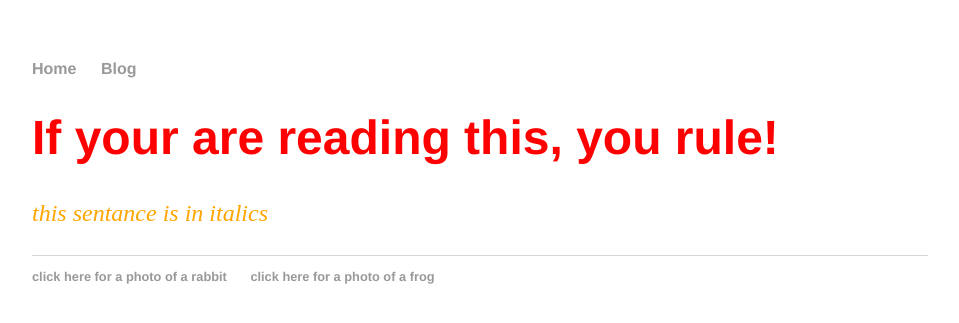
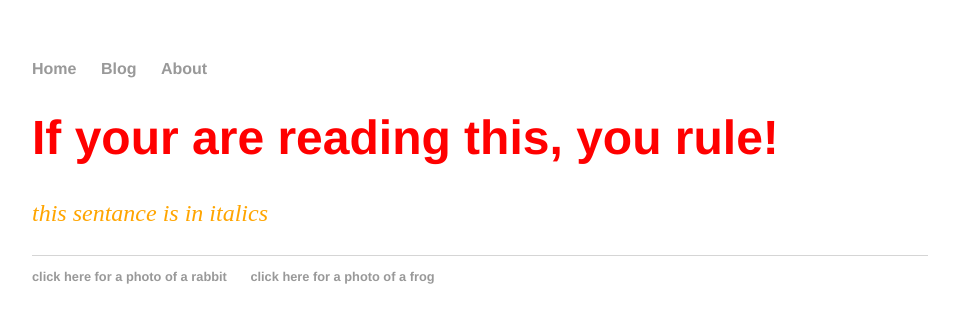
Before and after one commit to NorthWal/northwal.github.io, a Jekyll site: the page built from index.html, in a window 1280 px wide. Shown: the top 323 px of the page, without its empty margins (160-1119 px from the left). Built offline with Jekyll 4.4.1, drawn with Linux system fonts in a browser that asks for light colours.

Commit message:
Update default.html

```diff
--- a/_layouts/default.html
+++ b/_layouts/default.html
@@ -10,6 +10,7 @@
       <ul>
         <li><a href="/">Home</a></li>
         <li><a href="/blog">Blog</a></li>
+        <li><a hred="/about">About</a></li>
       </ul>
     </nav>
     <div class="container">
```
